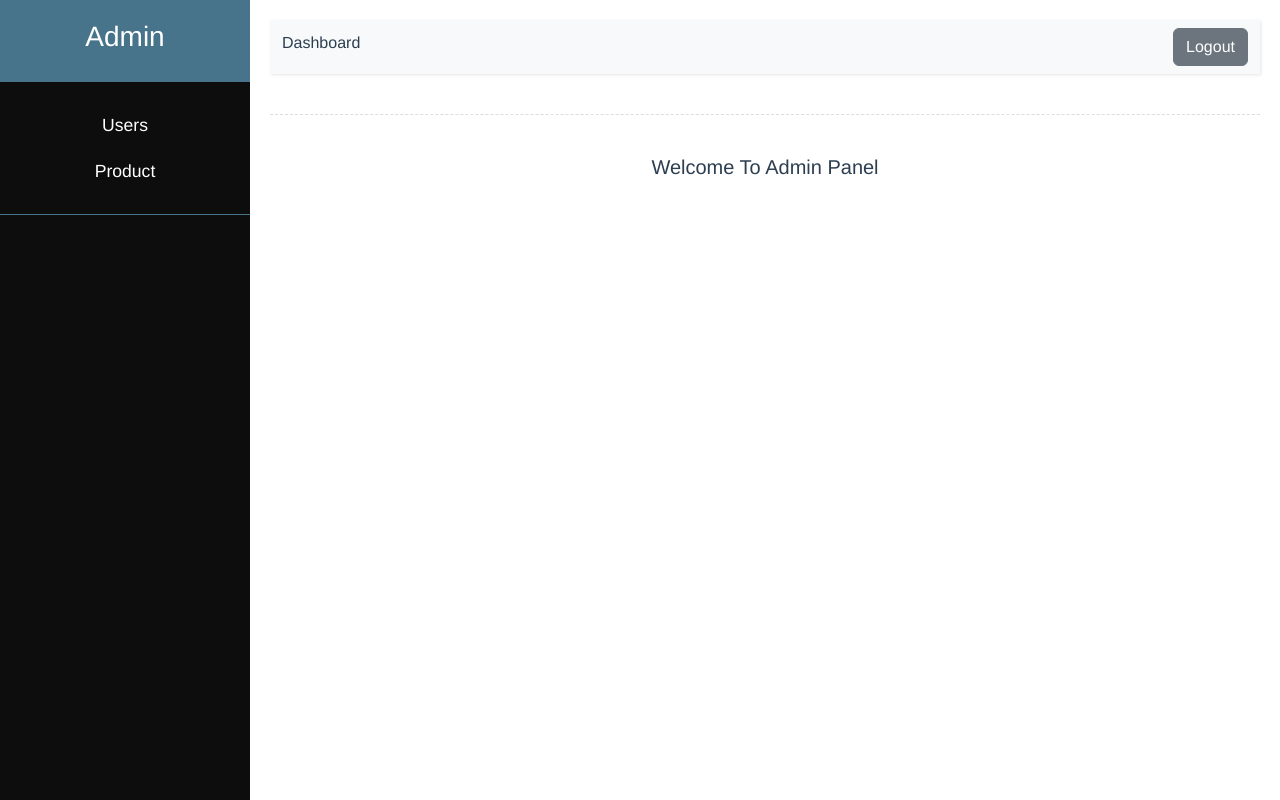
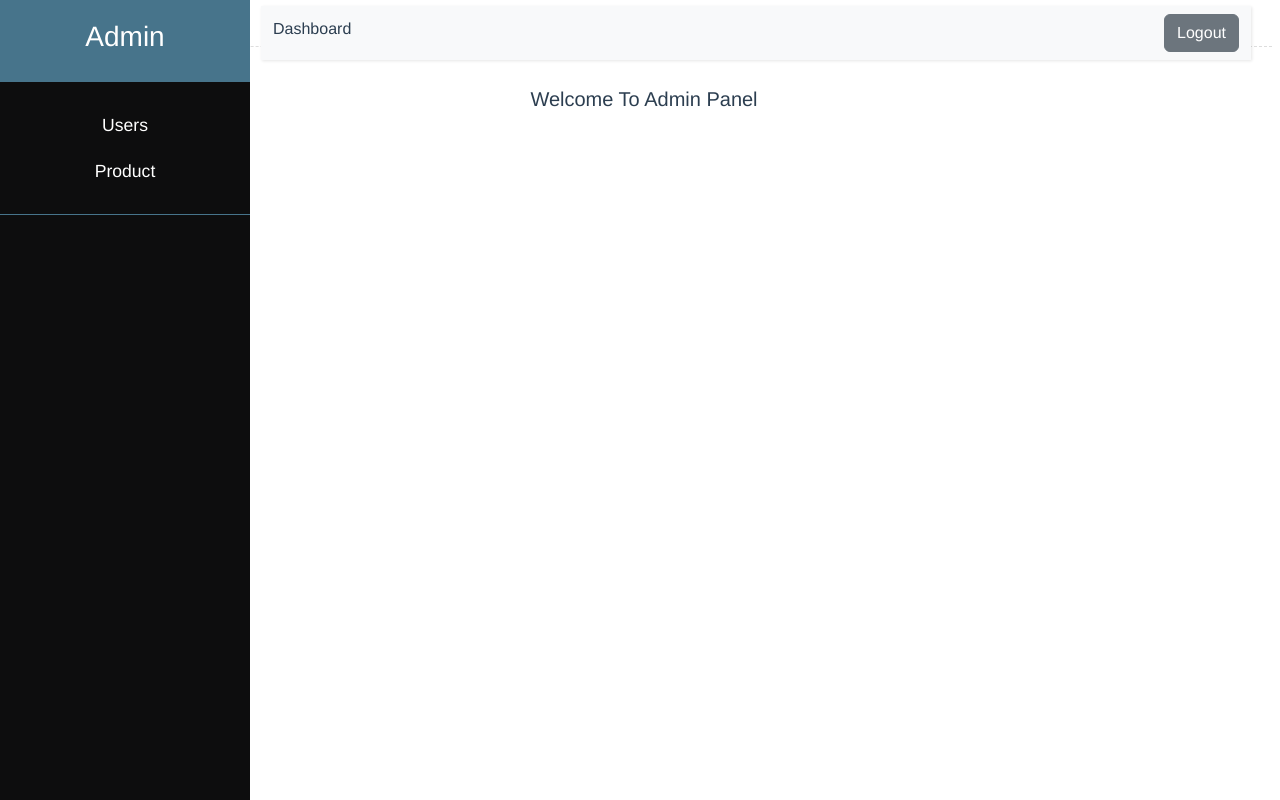
Before and after one commit to Harmi18/gadget-store-ui, a Vue app: page /admin in a window 1280 px wide. Built offline with nearby package versions, Linux system fonts and the light colour scheme.

Commit message:
navbar design changes

```diff
--- a/src/App.vue
+++ b/src/App.vue
@@ -28,4 +28,13 @@ export default {
   position: relative;
   padding: 90px 0px;
 }
+@media screen and (max-width: 768px) {
+  .card {
+    height: 392px !important;
+    width: 343px !important;
+  }
+  .justify-content-end.d-flex {
+    margin-top: 50px;
+  }
+}
 </style>
--- a/src/components/Admin/Dashboard.vue
+++ b/src/components/Admin/Dashboard.vue
@@ -1,7 +1,15 @@
 <template>
   <div class="wrapper">
     <!-- Sidebar  -->
-    <nav id="sidebar">
+    <nav
+      id="sidebar"
+      style="
+        position: fixed;
+        width: 200px;
+        height: -webkit-fill-available;
+        z-index: 1;
+      "
+    >
       <div class="sidebar-header">
         <h3>Admin</h3>
       </div>
@@ -17,8 +25,11 @@
         </li>
       </ul>
     </nav>
-    <div id="content">
-      <nav class="navbar navbar-expand-lg navbar-light bg-light">
+    <div id="content" style="padding: 6px 8px 6px 16px">
+      <nav
+        class="navbar navbar-expand-lg navbar-light bg-light"
+        style="position: fixed; width: calc(100% - 290px); margin-left: 245px"
+      >
         <div class="container-fluid dashboard-title">
           <h6>Dashboard</h6>
           &nbsp;
--- a/src/components/Product/Product.vue
+++ b/src/components/Product/Product.vue
@@ -1,8 +1,8 @@
 <template>
   <div>
-    <div class="row" style="margin-right: 85px">
-      <div class="col-md-12 mr-3 d-flex flex-row-reverse">
-        <span>
+    <!-- <div class="row"> -->
+    <div class="justify-content-end d-flex">
+      <span class="me-5">
         <select
           id="collection"
           class="filter-list bold category-box"
@@ -15,7 +15,7 @@
         </select>
       </span>
     </div>
-    </div>
+    <!-- </div> -->
     <div class="row">
       <div
         class="col-md-4"
--- a/src/layout/Header.vue
+++ b/src/layout/Header.vue
@@ -122,7 +122,9 @@ body {
   overflow-x: hidden;
   padding-right: 0px !important;
 }
-
+.navbar {
+  margin-bottom: 0px !important;
+}
 .navbar-static {
   position: fixed;
   width: 100%;
```
Lines whose indentation alone changed are shown as unchanged.
